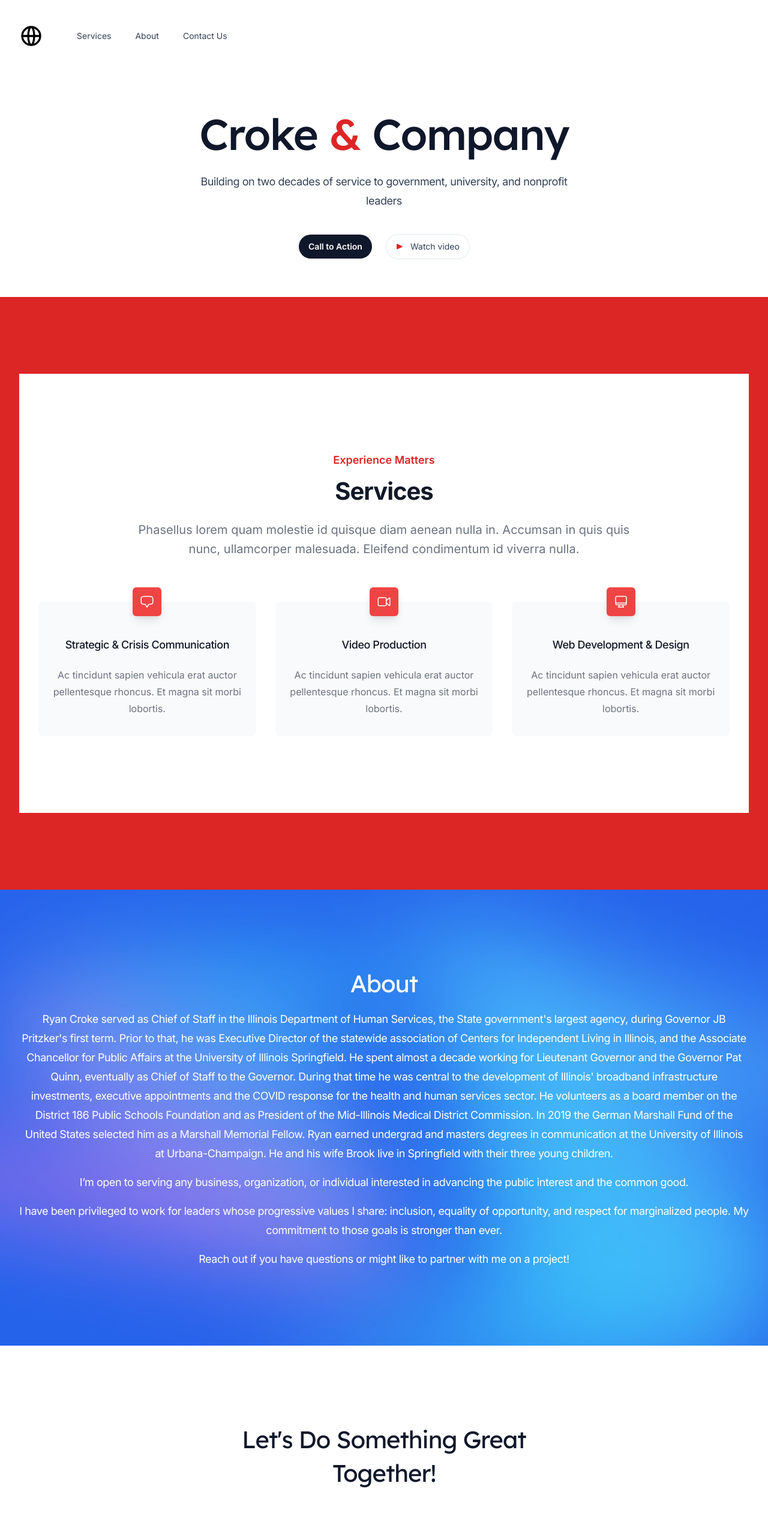
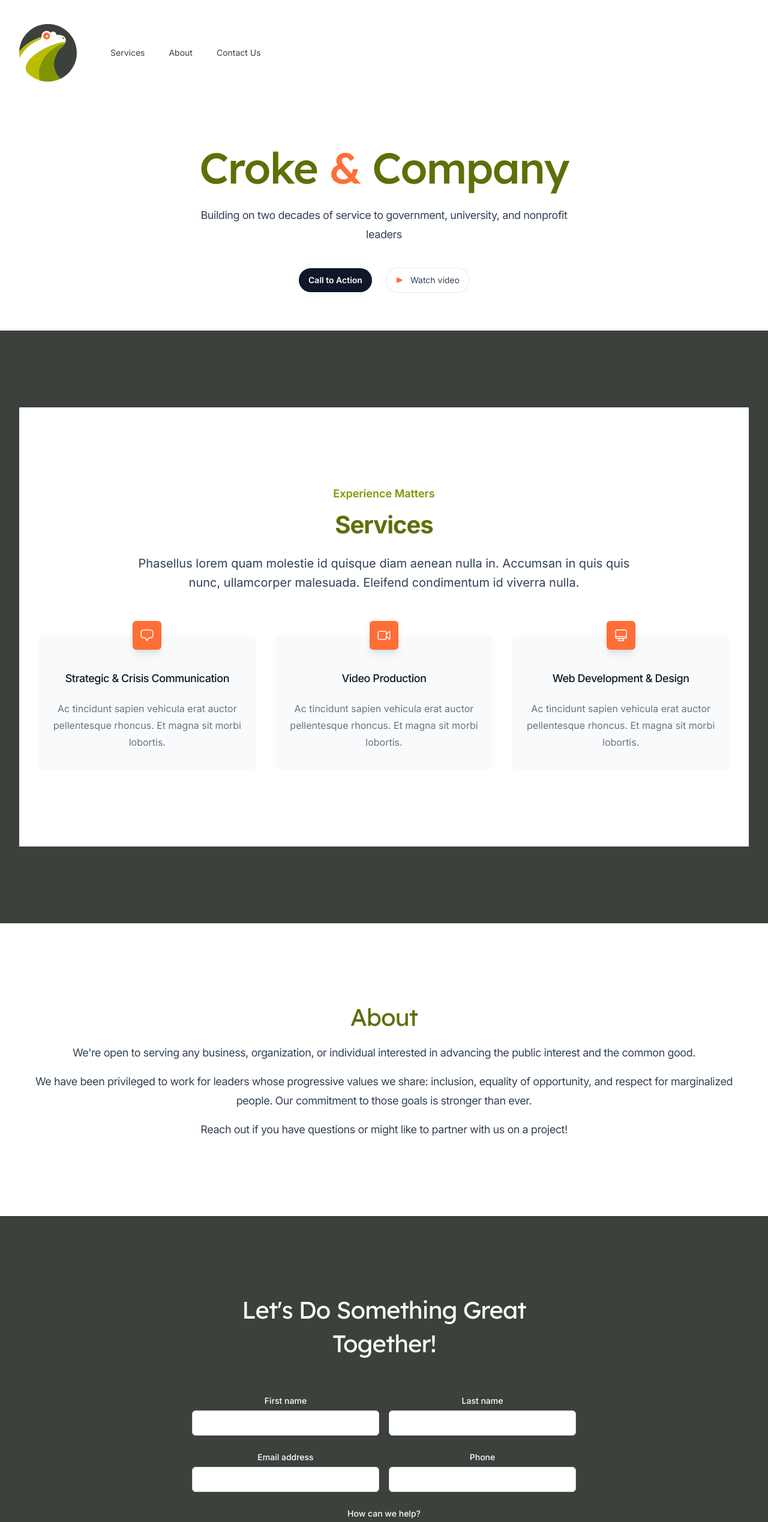
Before and after one commit to pc45/crokebrothers, a Next.js app: page / in a window 1280 px wide. Shown: the top 2537 px of the page at 60% size. Built offline with nearby package versions, Linux system fonts and the light colour scheme.

Commit message:
start updating colors, add logo

```diff
--- /dev/null
+++ b/src/components/About.jsx
@@ -0,0 +1,32 @@
+import Image from 'next/image'
+
+import { ButtonLink } from '@/components/Button'
+import { Container } from '@/components/Container'
+import backgroundImage from '@/images/background-call-to-action.jpg'
+
+export function About() {
+  return (
+    <section
+      id="about"
+      className="relative overflow-hidden py-32"
+    >
+
+      <Container className="relative">
+        <div className="mx-auto max-w-7xl text-center">
+          <h2 className="font-display text-3xl tracking-tight text-croke sm:text-4xl">
+            About
+          </h2>
+          <p className="mt-4 text-lg tracking-tight text-slate-700">
+            We're open to serving any business, organization, or individual interested in advancing the public interest and the common good.
+          </p>
+          <p className="mt-4 text-lg tracking-tight text-slate-700">
+            We have been privileged to work for leaders whose progressive values we share: inclusion, equality of opportunity, and respect for marginalized people. Our commitment to those goals is stronger than ever.
+          </p>
+          <p className="mt-4 text-lg tracking-tight text-slate-700">
+            Reach out if you have questions or might like to partner with us on a project!
+          </p>
+        </div>
+      </Container>
+    </section>
+  )
+}
--- a/src/components/CallToAction.jsx
+++ /dev/null
@@ -1,47 +0,0 @@
-import Image from 'next/image'
-
-import { ButtonLink } from '@/components/Button'
-import { Container } from '@/components/Container'
-import backgroundImage from '@/images/background-call-to-action.jpg'
-
-export function CallToAction() {
-  return (
-    <section
-      id="about"
-      className="relative overflow-hidden bg-blue-600 py-32"
-    >
-      <div className="absolute top-1/2 left-1/2 -translate-x-[50%] -translate-y-[50%]">
-        <Image
-          src={backgroundImage}
-          alt=""
-          width={2347}
-          height={1244}
-          layout="fixed"
-          unoptimized
-        />
-      </div>
-      <Container className="relative">
-        <div className="mx-auto max-w-7xl text-center">
-          <h2 className="font-display text-3xl tracking-tight text-white sm:text-4xl">
-            About
-          </h2>
-          <p className="mt-4 text-lg tracking-tight text-white">
-            Ryan Croke served as Chief of Staff in the Illinois Department of
-            Human Services, the State government's largest agency, during Governor JB Pritzker's first term. Prior to that, he was Executive Director of the statewide association of Centers for Independent Living in Illinois, and the Associate Chancellor for Public Affairs at the University of Illinois Springfield. He spent almost a decade working for Lieutenant Governor and the Governor Pat Quinn, eventually as Chief of Staff to the Governor. During that time he was central to the development of Illinois' broadband infrastructure investments, executive appointments and the COVID response for the health and human services sector. He volunteers as a board member on the District 186 Public Schools Foundation and as President of the Mid-Illinois Medical District Commission. In 2019 the German Marshall Fund of the United States selected him as a Marshall Memorial Fellow. Ryan earned undergrad and masters degrees in communication at the University of Illinois at Urbana-Champaign. He and his wife Brook live in Springfield with their three young children.
-          </p>
-
-          <p className="mt-4 text-lg tracking-tight text-white">
-            I’m open to serving any business, organization, or individual interested in advancing the public interest and the common good.
-          </p>
-          <p className="mt-4 text-lg tracking-tight text-white">
-            I have been privileged to work for leaders whose progressive values I share: inclusion, equality of opportunity, and respect for marginalized people. My commitment to those goals is stronger than ever.
-          </p>
-          <p className="mt-4 text-lg tracking-tight text-white">
-            Reach out if you have questions or might like to partner with me on a project!
-          </p>
-
-        </div>
-      </Container>
-    </section>
-  )
-}
--- a/src/components/Contact.jsx
+++ b/src/components/Contact.jsx
@@ -5,23 +5,23 @@ export default function Contact() {
       <section
           id="contact"
           aria-labelledby="contact-title"
-          className="pt-20 pb-14 sm:pb-20 sm:pt-32 lg:pb-32"
+          className="bg-croke-400 pt-20 pb-14 sm:pb-20 sm:pt-32 lg:pb-32"
       >
         <Container>
           <div className="mx-auto max-w-2xl md:text-center">
             <h2
                 id="portfolio-title"
-                className="font-display text-3xl tracking-tight text-slate-900 sm:text-4xl"
+                className="font-display text-3xl tracking-tight text-white sm:text-4xl"
             >
               Let's Do Something Great Together!
             </h2>
 
-            <form className="space-y-8 divide-y divide-gray-200">
-              <div className="space-y-8 divide-y divide-gray-200">
+            <form className="space-y-8 divide-y divide-white">
+              <div className="space-y-8 divide-y divide-white">
                 <div className="pt-8">
                   <div className="mt-6 grid grid-cols-1 gap-y-6 gap-x-4 sm:grid-cols-6">
                     <div className="sm:col-span-3">
-                      <label htmlFor="first-name" className="block text-sm font-medium text-gray-700">
+                      <label htmlFor="first-name" className="block text-sm font-medium text-white">
                         First name
                       </label>
                       <div className="mt-1">
@@ -35,7 +35,7 @@ export default function Contact() {
                       </div>
                     </div>
                     <div className="sm:col-span-3">
-                      <label htmlFor="last-name" className="block text-sm font-medium text-gray-700">
+                      <label htmlFor="last-name" className="block text-sm font-medium text-white">
                         Last name
                       </label>
                       <div className="mt-1">
@@ -49,7 +49,7 @@ export default function Contact() {
                       </div>
                     </div>
                     <div className="sm:col-span-3">
-                      <label htmlFor="email" className="block text-sm font-medium text-gray-700">
+                      <label htmlFor="email" className="block text-sm font-medium text-white">
                         Email address
                       </label>
                       <div className="mt-1">
@@ -63,7 +63,7 @@ export default function Contact() {
                       </div>
                     </div>
                     <div className="sm:col-span-3">
-                      <label htmlFor="phone" className="block text-sm font-medium text-gray-700">
+                      <label htmlFor="phone" className="block text-sm font-medium text-white">
                         Phone
                       </label>
                       <div className="mt-1">
@@ -77,7 +77,7 @@ export default function Contact() {
                       </div>
                     </div>
                     <div className="sm:col-span-6">
-                      <label htmlFor="about" className="block text-sm font-medium text-gray-700">
+                      <label htmlFor="about" className="block text-sm font-medium text-white">
                         How can we help?
                       </label>
                       <div className="mt-1">
@@ -100,7 +100,7 @@ export default function Contact() {
 
             <button
                 type="submit"
-                className="ml-3 inline-flex justify-center rounded-md border border-transparent bg-red-600 py-2 px-4 text-sm font-medium text-white shadow-sm hover:bg-red-700 focus:outline-none focus:ring-2 focus:ring-red-500 focus:ring-offset-2"
+                className="ml-3 inline-flex justify-center rounded-md border border-transparent bg-croke-300 py-2 px-4 text-sm font-medium text-white shadow-sm hover:bg-croke-600 focus:outline-none focus:ring-2 focus:ring-red-500 focus:ring-offset-2"
             >
               Send
             </button>
--- a/src/components/Header.jsx
+++ b/src/components/Header.jsx
@@ -92,33 +92,33 @@ export function Header() {
   return (
     <header className="py-10">
       <Container>
-        <nav className="relative z-50 text-sm">
+        <nav className="relative z-50 text-sm flex">
           <ul className="flex items-center">
             <li>
               <Link href="#">
                 <a>
                   <span className="sr-only">Home</span>
-                  <Logo className="h-10 w-auto" />
+                  <Logo />
                 </a>
               </Link>
             </li>
             <li className="ml-12 hidden md:block">
               <Link href="#services">
-                <a className="rounded-lg py-1 px-2 text-slate-700 hover:bg-slate-100 hover:text-slate-900">
+                <a className="rounded-lg py-1 px-2 text-croke-400 hover:bg-croke-200 hover:text-slate-900">
                   Services
                 </a>
               </Link>
             </li>
             <li className="ml-6 hidden md:block">
               <Link href="#about">
-                <a className="rounded-lg py-1 px-2 text-slate-700 hover:bg-slate-100 hover:text-slate-900">
+                <a className="rounded-lg py-1 px-2 text-croke-400 hover:bg-croke-200 hover:text-slate-900">
                   About
                 </a>
               </Link>
             </li>
             <li className="ml-6 hidden md:block">
               <Link href="#contact">
-                <a className="rounded-lg text-slate-700 py-1 px-2 hover:700 hover:text-black">
+                <a className="rounded-lg py-1 px-2 text-croke-400 hover:bg-croke-200 hover:text-slate-900">
                   Contact Us
                 </a>
               </Link>
--- a/src/components/Hero.jsx
+++ b/src/components/Hero.jsx
@@ -12,9 +12,9 @@ import logoTuple from '@/images/logos/tuple.svg'
 export function Hero() {
   return (
     <Container className="pt-10 pb-16 text-center lg:pt-16">
-      <h1 className="mx-auto max-w-4xl font-display text-5xl font-medium tracking-tight text-slate-900 sm:text-7xl">
+      <h1 className="mx-auto max-w-4xl font-display text-5xl font-medium tracking-tight text-croke sm:text-7xl">
         Croke{' '}
-        <span className="relative whitespace-nowrap text-red-600">
+        <span className="relative whitespace-nowrap text-croke-300">
 
           <span className="relative">&amp;</span>
         </span>{' '}
@@ -24,14 +24,14 @@ export function Hero() {
         Building on two decades of service to government, university, and nonprofit leaders
       </h3>
       <div className="mt-10 flex justify-center space-x-6">
-        <ButtonLink href="/register">Call to Action</ButtonLink>
+        <ButtonLink href="/register" className="bg-croke-300">Call to Action</ButtonLink>
         <ButtonLink
           href="https://www.youtube.com/watch?v=dQw4w9WgXcQ"
           variant="outline"
         >
           <svg
             aria-hidden="true"
-            className="h-3 w-3 flex-none fill-red-600 group-active:fill-current"
+            className="h-3 w-3 flex-none fill-croke-300 group-active:fill-current"
           >
             <path d="m9.997 6.91-7.583 3.447A1 1 0 0 1 1 9.447V2.553a1 1 0 0 1 1.414-.91L9.997 5.09c.782.355.782 1.465 0 1.82Z" />
           </svg>
--- a/src/components/Logo.jsx
+++ b/src/components/Logo.jsx
@@ -1,7 +1,13 @@
-export function Logo(props) {
+import crokeLogo from '@/images/logos/croke-icon.svg'
+import Image from "next/image";
+
+export function Logo() {
   return (
-      <svg xmlns="http://www.w3.org/2000/svg" className="h-10 w-10" fill="none" viewBox="0 0 24 24" stroke="currentColor" strokeWidth={2}>
-        <path strokeLinecap="round" strokeLinejoin="round" d="M21 12a9 9 0 01-9 9m9-9a9 9 0 00-9-9m9 9H3m9 9a9 9 0 01-9-9m9 9c1.657 0 3-4.03 3-9s-1.343-9-3-9m0 18c-1.657 0-3-4.03-3-9s1.343-9 3-9m-9 9a9 9 0 019-9" />
-      </svg>
+      <div className="h-24 w-24 relative">
+      <Image src={crokeLogo} alt="logo"
+             layout="fill" // required
+             objectFit="contain" // change to suit your needs
+             className="h-8 w-8"/>
+      </div>
   )
 }
--- a/src/components/Services.jsx
+++ b/src/components/Services.jsx
@@ -28,16 +28,16 @@ export default function Services() {
       <section
           id="services"
           aria-labelledby="services-title"
-          className="bg-red-600 pt-20 pb-14 sm:pb-20 sm:pt-32 lg:pb-32"
+          className="bg-croke-400 pt-20 pb-14 sm:pb-20 sm:pt-32 lg:pb-32"
       >
         <Container>
           <div className="relative bg-white py-16 sm:py-24 lg:py-32">
         <div className="mx-auto max-w-md px-4 text-center sm:max-w-3xl sm:px-6 lg:max-w-7xl lg:px-8">
-          <h2 className="text-lg font-semibold text-red-600">Experience Matters</h2>
-          <p className="mt-2 text-3xl font-bold tracking-tight text-gray-900 sm:text-4xl">
+          <h2 className="text-lg font-semibold text-croke-100">Experience Matters</h2>
+          <p className="mt-2 text-3xl font-bold tracking-tight text-croke sm:text-4xl">
             Services
           </p>
-          <p className="mx-auto mt-5 max-w-prose text-xl text-gray-500">
+          <p className="mx-auto mt-5 max-w-prose text-xl text-slate-700">
             Phasellus lorem quam molestie id quisque diam aenean nulla in. Accumsan in quis quis nunc, ullamcorper
             malesuada. Eleifend condimentum id viverra nulla.
           </p>
@@ -48,7 +48,7 @@ export default function Services() {
                     <div className="flow-root rounded-lg bg-gray-50 px-6 pb-8">
                       <div className="-mt-6">
                         <div>
-                      <span className="inline-flex items-center justify-center rounded-md bg-red-500 p-3 shadow-lg">
+                      <span className="inline-flex items-center justify-center rounded-md bg-croke-300 p-3 shadow-lg">
                         <feature.icon className="h-6 w-6 text-white" aria-hidden="true" />
                       </span>
                         </div>
--- a/src/pages/index.jsx
+++ b/src/pages/index.jsx
@@ -1,6 +1,6 @@
 import Head from 'next/head'
 
-import { CallToAction } from '@/components/CallToAction'
+import { About } from '@/components/About'
 import { Footer } from '@/components/Footer'
 import { Header } from '@/components/Header'
 import { Hero } from '@/components/Hero'
@@ -21,7 +21,7 @@ export default function Home() {
       <main>
         <Hero />
         <Services />
-        <CallToAction />
+        <About />
         <Contact />
       </main>
       <Footer />
```
Also changed, not shown: src/components/Footer.jsx (+13 -11 lines), tailwind.config.js (+15 -0 lines), src/images/logos/croke-icon.svg (added).
